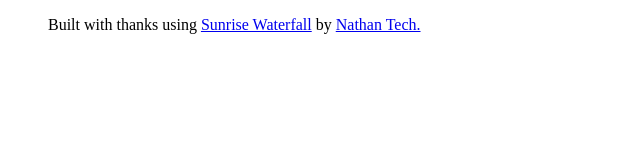
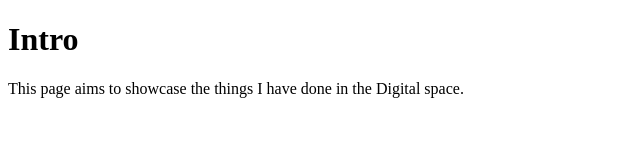
Before and after one commit to willbilec/willbilec.github.io, a plain HTML site: page index.html in a window 1280 px wide. Shown: the whole page, without its empty margins (0-640 px from the left). Drawn offline with Linux system fonts and the light colour scheme.

Commit message:
Started adding content.

```diff
--- a/index.html
+++ b/index.html
@@ -1,8 +1,10 @@
 <!DOCTYPE html>
 <head>
 <meta charset="utf-8">
-<title>Untitled</title>
+<title>Welcom to my Personal portfolio!</title>
 </head>
 <body>
-<blockquote>Built with thanks using <a href="https://nathantech.net/products/software/sunrisewaterfall.php">Sunrise Waterfall</a> by <a href="https://nathantech.net">Nathan Tech.</a></blockquote></body>
+<h1>Intro</h1>
+<p>This page aims to showcase the things I have done in the Digital space.</p>
+</body>
 </html>
```
Also changed, not shown: test.html (+1 -1 lines).
